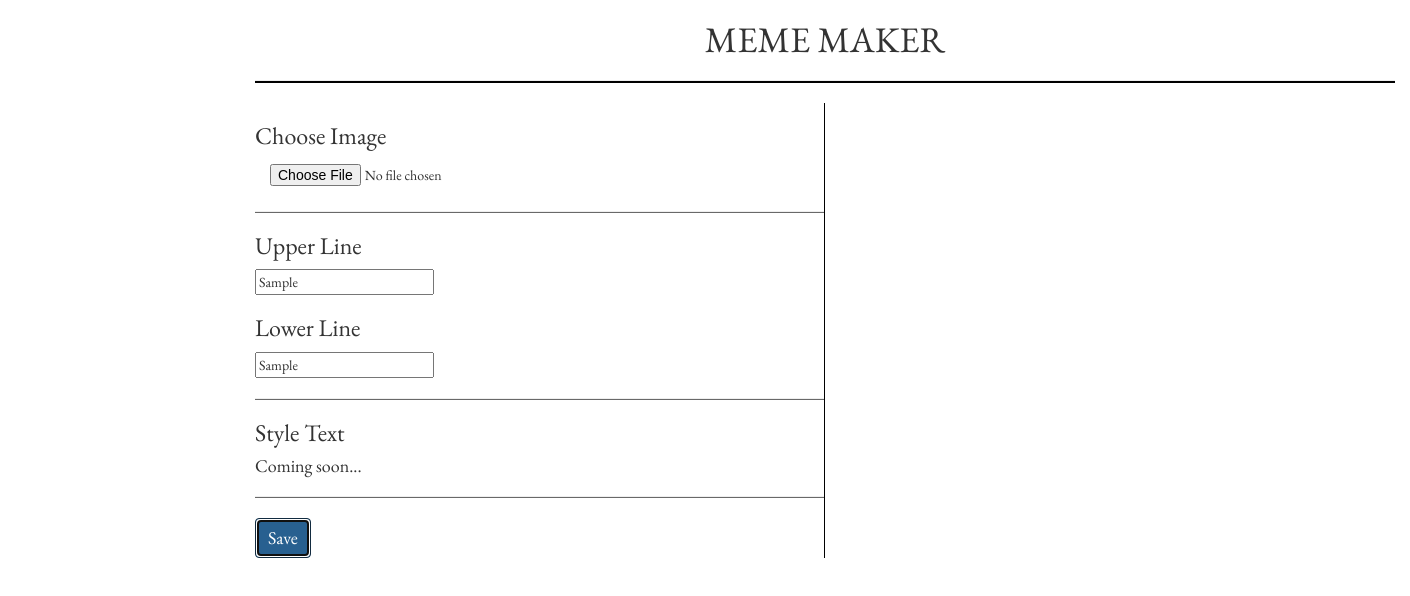
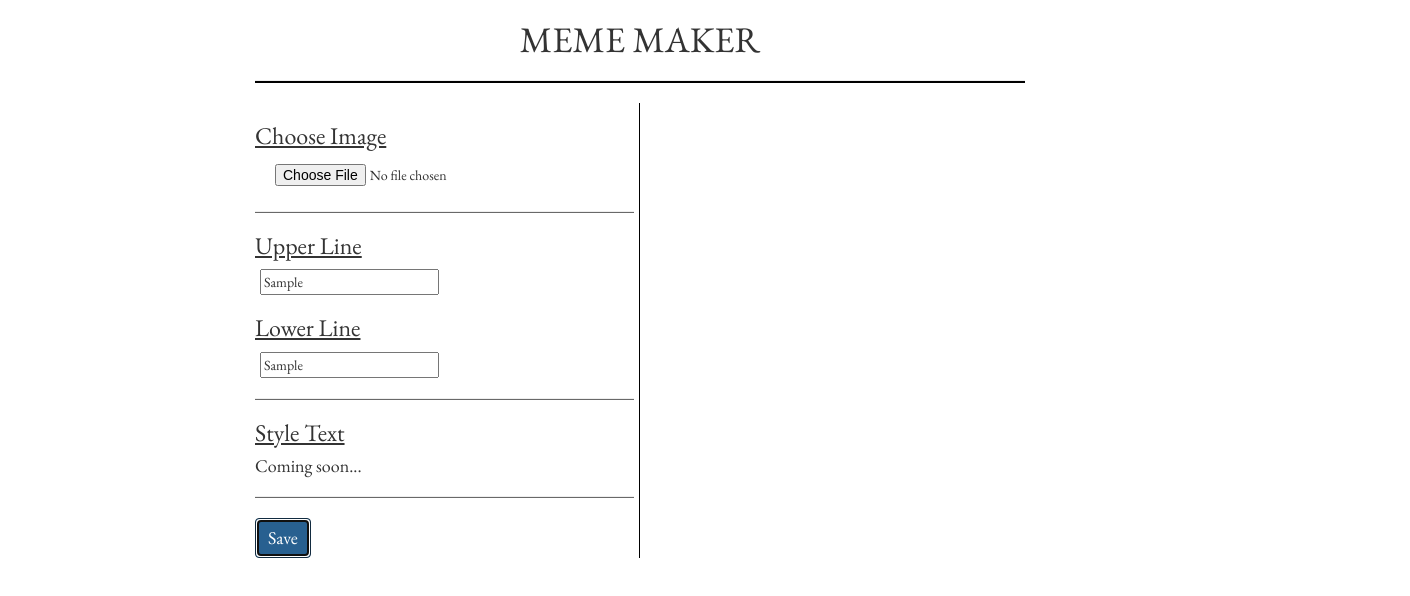
Before and after one commit to tejas-kale/Meme_Maker, a plain HTML site: page index.html in a window 1280 px wide. Both pictures are taken after typing "Sample", "Sample" into the empty fields and a click on the button "Save". Shown: the whole page, 1410 px wide, since content can reach past the window. Drawn offline with nearby package versions, Linux system fonts and the light colour scheme.

Commit message:
App margins fixed

```diff
--- a/css/style.css
+++ b/css/style.css
@@ -20,6 +20,14 @@ canvas {
 	margin-left: auto;
 	margin-right: auto;
 	display: block;
+}
+
+h3 {
+	text-decoration: underline;
+}
+
+input {
+	margin-left: 5px;
 }
 
 input[type=file] {
@@ -63,6 +71,7 @@ object, video {
 	background-color: #696969;
 	color: #696969;
 	height: 1px;
+	margin-right: 5px;
 }
 
 .title_name {
--- a/index.html
+++ b/index.html
@@ -15,7 +15,7 @@
 	<script src="http://maxcdn.bootstrapcdn.com/bootstrap/3.3.5/js/bootstrap.min.js"></script>
 </head>
 <body>
-	<div class="container">
+	<div class="container-fluid">
 		<div class="title">
 			<h1 class="title_name">Meme Maker</h1>
 			<hr class="title_break">
--- a/js/meme_maker.js
+++ b/js/meme_maker.js
@@ -40,16 +40,16 @@ function redraw_meme (image, text) {
 	ctx.fillStyle = "#FFFFFF";
 
 	// Add upper and lower text to 'fill'
-	ctx.fillText(text.upper_line.toUpperCase(), canvas.width / 2, 40);
-	ctx.fillText(text.lower_line.toUpperCase(), canvas.width / 2, 380);
+	ctx.fillText(text.upper_line, canvas.width / 2, 40);
+	ctx.fillText(text.lower_line, canvas.width / 2, 380);
 
 	// Set stroke properties
 	ctx.strokeStyle = "#000000";
 	ctx.lineWidth = 3;
 
 	// Add upper and lower text to 'stroke'
-	ctx.strokeText(text.upper_line.toUpperCase(), canvas.width / 2, 40);
-	ctx.strokeText(text.lower_line.toUpperCase(), canvas.width / 2, 380);
+	ctx.strokeText(text.upper_line, canvas.width / 2, 40);
+	ctx.strokeText(text.lower_line, canvas.width / 2, 380);
 }
 
 function save_file () {
```
